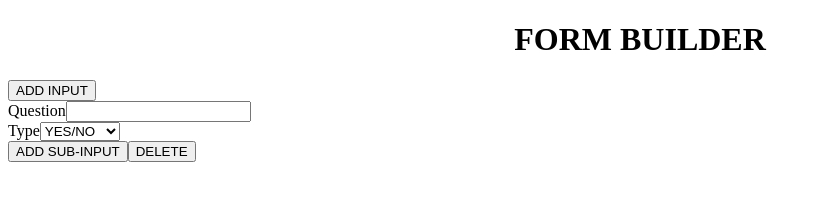
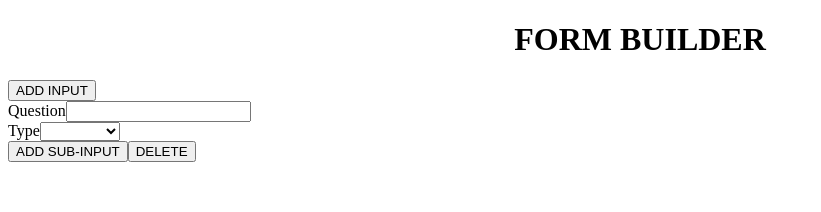
Before and after one commit to allenanle/FormBuilder, a React app: page / in a window 1280 px wide. Both pictures are taken after a click on the button "ADD INPUT". Shown: the top 212 px of the page, without its empty margins (0-821 px from the left). Built offline with nearby package versions, Linux system fonts and the light colour scheme; the HTML template or start-up script is replaced by a standard one.

Commit message:
Add event handler for Input fields to update state

```diff
--- a/src/components/Input.js
+++ b/src/components/Input.js
@@ -8,16 +8,15 @@ class Input extends React.Component {
     super(props)
 
     this.onAddSubInput = this.onAddSubInput.bind(this)
+    this.onInputChange = this.onInputChange.bind(this)
   }
 
   onAddSubInput() {
-    this.props.addInput({
-      parentId: this.props.id
-    })
+    this.props.addInput({ parentId: this.props.id })
   }
 
-  onInputChange() {
-
+  onInputChange(field, value) {
+    this.props.updateField(this.props.id, field, value)
   }
 
   render() {
@@ -49,15 +48,25 @@ class Input extends React.Component {
               Question
               <input
                 type="text"
+                onBlur={ (e) => this.onInputChange(
+                  'questionText',
+                  e.target.value.trim()
+                ) }
               />
             </label>
             <div>
               <label>
                 Type
-                <select>
-                  <option>YES/NO</option>
-                  <option>TEXT</option>
-                  <option>NUMBER</option>
+                <select
+                  onChange={ (e) => this.onInputChange(
+                    'questionType',
+                    e.target.value
+                  ) }
+                >
+                  <option hidden></option>
+                  <option value='yes/no'>YES/NO</option>
+                  <option value='text'>TEXT</option>
+                  <option value='number'>NUMBER</option>
                 </select>
               </label>
             </div>
```
